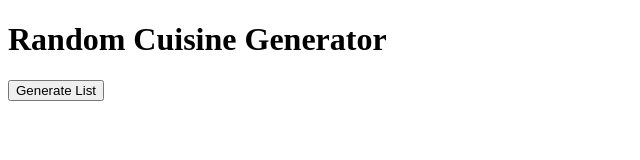
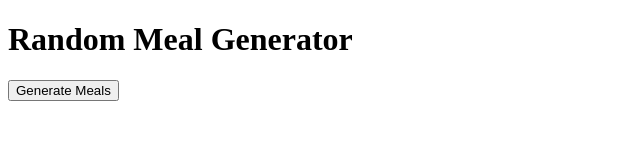
Before and after one commit to jiratpasuksmit/THAI_FOOD_WHEEL, a plain HTML site: page index.html in a window 1280 px wide. Shown: the whole page, without its empty margins (0-640 px from the left). Drawn offline with Linux system fonts and the light colour scheme.

Commit message:
Update index.html
temp

```diff
--- a/index.html
+++ b/index.html
@@ -1,66 +1,31 @@
 <!DOCTYPE html>
 <html>
-  <head>
-    <title>Random Cuisine Generator</title>
-    <meta charset="UTF-8">
-    <meta name="viewport" content="width=device-width, initial-scale=1.0">
-  </head>
-  <body>
-    <h1>Random Cuisine Generator</h1>
-    <button onclick="generateList()">Generate List</button>
-    <ol id="cuisineList"></ol>
-
-    <script>
-      function generateList() {
-        var cuisines = [
-          "Thai Basil Chicken",
-          "Sushi",
-          "Kung Pao Chicken",
-          "Pho",
-          "Pad Thai",
-          "Ramen",
-          "General Tso's Chicken",
-          "Banh Mi",
-          "Dumplings",
-          "Green Curry",
-          "Tempura",
-          "Mapo Tofu",
-          "Bun Cha",
-          "Yakitori",
-          "Hot Pot",
-          "Tom Yum Soup",
-          "Soba Noodles",
-          "Jianbing",
-          "Beef Noodle Soup",
-          "Shumai",
-          "Stir Fry",
-          "Banh Xeo",
-          "Gyoza",
-          "Congee",
-          "Spring Rolls",
-          "Pho Bo",
-          "Pad See Ew",
-          "Bibimbap",
-          "Tteokbokki",
-          "Kimchi",
-        ];
-        var selectedCuisines = [];
-        while (selectedCuisines.length < 30) {
-          var cuisine = cuisines[Math.floor(Math.random() * cuisines.length)];
-          if (selectedCuisines.indexOf(cuisine) === -1) {
-            selectedCuisines.push(cuisine);
-          }
-        }
-        selectedCuisines.sort(); // Sort cuisines alphabetically
-        selectedCuisines = selectedCuisines.slice(0, 5); // Only show top 5
-        var list = document.getElementById("cuisineList");
-        list.innerHTML = "";
-        selectedCuisines.forEach(function(cuisine, index) {
-          var li = document.createElement("li");
-          li.textContent = (index + 1) + ". " + cuisine;
-          list.appendChild(li);
-        });
-      }
-    </script>
-  </body>
+<head>
+	<title>Random Meal Generator</title>
+	<script>
+		function generateMeals() {
+			fetch("meals.txt")
+			.then(response => response.text())
+			.then(text => {
+				const meals = text.split("\n").filter(line => line.trim() !== "");
+				const numMeals = 5;
+				const mealList = document.getElementById("mealList");
+				mealList.innerHTML = "";
+				for (let i = 0; i < numMeals; i++) {
+					const index = Math.floor(Math.random() * meals.length);
+					const meal = meals[index];
+					const listItem = document.createElement("li");
+					listItem.textContent = meal;
+					mealList.appendChild(listItem);
+				}
+			})
+			.catch(error => console.error(error));
+		}
+	</script>
+</head>
+<body>
+	<h1>Random Meal Generator</h1>
+	<button onclick="generateMeals()">Generate Meals</button>
+	<ul id="mealList"></ul>
+</body>
 </html>
```
